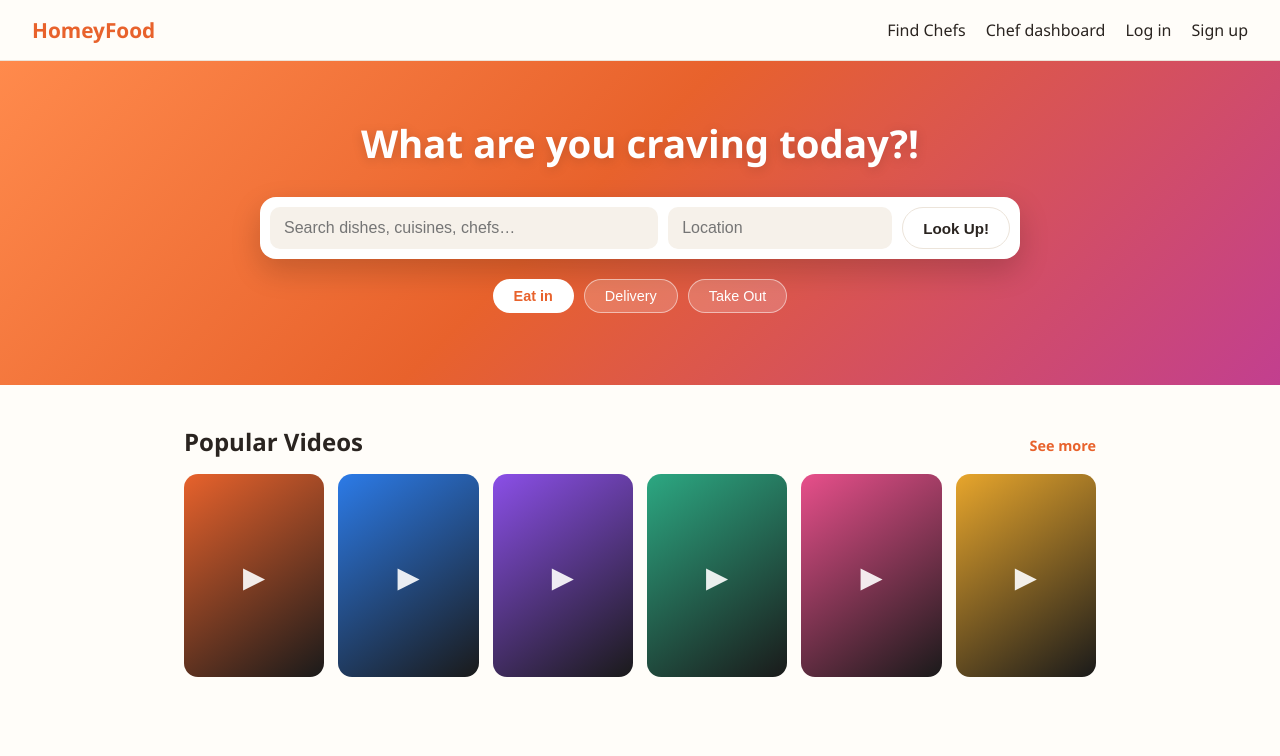
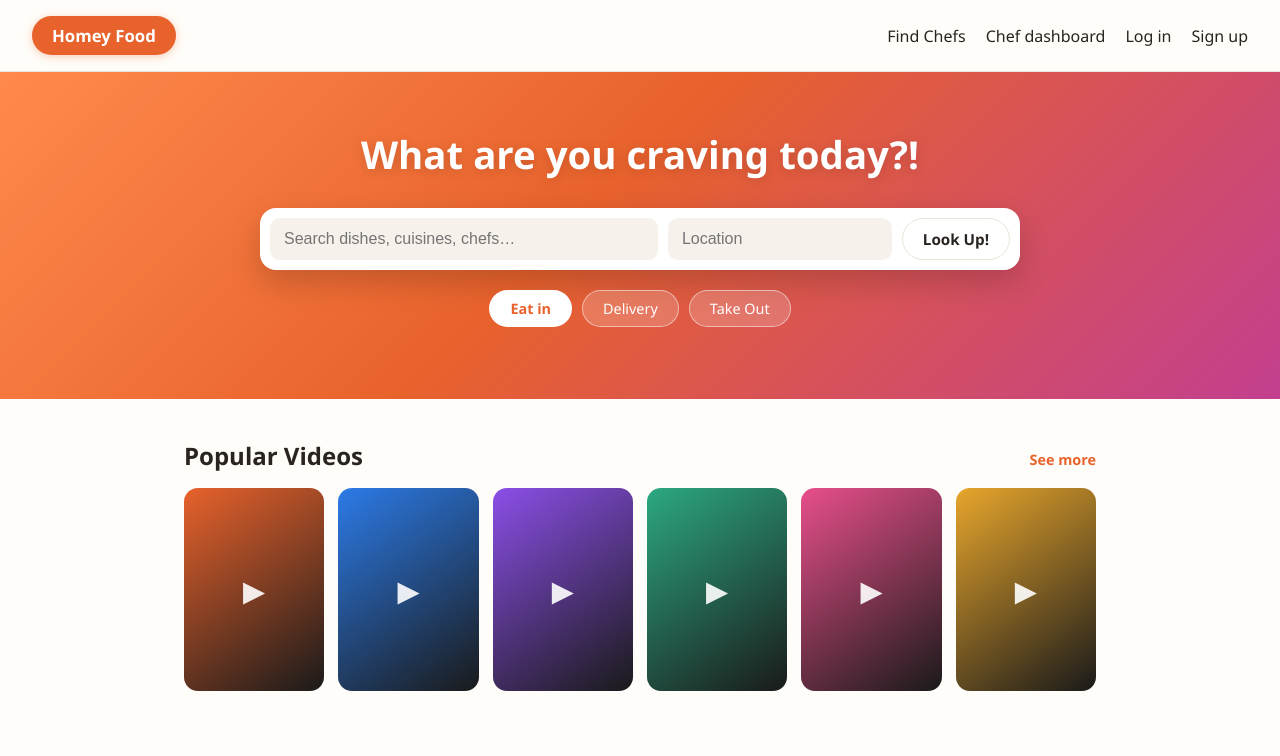
Before and after one commit to brownhippie/homeyfood, a React (Vite) app in the folder web/: page / in a window 1280 px wide. Shown: the top 756 px of the page. Built offline with nearby package versions, Linux system fonts and the light colour scheme; no server answers.

Commit message:
Match real brand treatment (orange pill-badge logo, per Bubble's actual button) and add motion polish: hover lift, press feedback, smooth nav dropdown, card/video hover, page fade-in

```diff
--- a/web/src/App.tsx
+++ b/web/src/App.tsx
@@ -20,8 +20,8 @@ function Nav() {
 
   return (
     <nav className="nav">
-      <Link className="brand" to="/" onClick={() => setOpen(false)}>
-        HomeyFood
+      <Link className="brand-badge" to="/" onClick={() => setOpen(false)}>
+        Homey Food
       </Link>
       <button
         className="nav-toggle"
--- a/web/src/index.css
+++ b/web/src/index.css
@@ -1,19 +1,41 @@
 :root {
   --orange: #e8622c;
+  --orange-dark: #cf5222;
+  --gold: #fab515;
   --bg: #fffdf9;
   --text: #2a2420;
   --muted: #8a8075;
   --border: #ece4da;
+  --ease: cubic-bezier(0.22, 1, 0.36, 1);
   font-family: 'Segoe UI', system-ui, sans-serif;
 }
 
 * { box-sizing: border-box; }
+
+html {
+  scroll-behavior: smooth;
+}
 
 html, body {
   margin: 0;
   background: var(--bg);
   color: var(--text);
   overflow-x: hidden;
+}
+
+a, button, input, select, textarea {
+  transition: background-color 0.18s var(--ease), color 0.18s var(--ease),
+    border-color 0.18s var(--ease), box-shadow 0.18s var(--ease), transform 0.12s var(--ease),
+    opacity 0.18s var(--ease);
+}
+
+a:focus-visible, button:focus-visible, input:focus-visible, select:focus-visible, textarea:focus-visible {
+  outline: 2px solid var(--orange);
+  outline-offset: 2px;
+}
+
+button {
+  font-family: inherit;
 }
 
 .nav {
@@ -47,11 +69,23 @@ html, body {
   background: var(--text);
 }
 
-.brand {
+.brand-badge {
+  display: inline-flex;
+  align-items: center;
   font-weight: 800;
-  font-size: 1.3rem;
-  color: var(--orange);
+  font-size: 1.05rem;
+  color: white;
+  background: var(--orange);
   text-decoration: none;
+  padding: 8px 20px;
+  border-radius: 999px;
+  box-shadow: 0 2px 8px rgba(232, 98, 44, 0.3);
+}
+
+.brand-badge:hover {
+  background: var(--orange-dark);
+  transform: translateY(-1px);
+  box-shadow: 0 4px 12px rgba(232, 98, 44, 0.4);
 }
 
 .nav-links {
@@ -63,6 +97,22 @@ html, body {
 .nav-links a {
   color: var(--text);
   text-decoration: none;
+  position: relative;
+}
+
+.nav-links a::after {
+  content: '';
+  position: absolute;
+  left: 0;
+  right: 100%;
+  bottom: -3px;
+  height: 2px;
+  background: var(--orange);
+  transition: right 0.22s var(--ease);
+}
+
+.nav-links a:hover::after {
+  right: 0;
 }
 
 @media (max-width: 860px) {
@@ -71,7 +121,7 @@ html, body {
   }
 
   .nav-links {
-    display: none;
+    display: flex;
     position: absolute;
     top: 100%;
     left: 0;
@@ -81,12 +131,29 @@ html, body {
     gap: 14px;
     background: var(--bg);
     border-bottom: 1px solid var(--border);
-    padding: 16px 32px 24px;
+    padding: 0 32px;
     z-index: 20;
+    max-height: 0;
+    overflow: hidden;
+    opacity: 0;
+    transition: max-height 0.28s var(--ease), opacity 0.2s var(--ease), padding 0.28s var(--ease);
   }
 
   .nav-links-open {
-    display: flex;
+    max-height: 320px;
+    opacity: 1;
+    padding: 16px 32px 24px;
+  }
+}
+
+@keyframes fade-in-up {
+  from {
+    opacity: 0;
+    transform: translateY(8px);
+  }
+  to {
+    opacity: 1;
+    transform: translateY(0);
   }
 }
 
@@ -94,6 +161,7 @@ html, body {
   max-width: 960px;
   margin: 0 auto;
   padding: 40px 24px;
+  animation: fade-in-up 0.35s var(--ease);
 }
 
 .page.narrow {
@@ -104,6 +172,7 @@ html, body {
   background: linear-gradient(135deg, #ff8a4c 0%, var(--orange) 45%, #c23f8f 100%);
   padding: 56px 24px 72px;
   color: white;
+  animation: fade-in-up 0.4s var(--ease);
   text-align: center;
 }
 
@@ -159,6 +228,11 @@ html, body {
   font-size: 1rem;
 }
 
+.btn-lookup:hover {
+  transform: translateY(-1px);
+  box-shadow: 0 4px 12px rgba(0, 0, 0, 0.25);
+}
+
 .mode-toggle {
   display: flex;
   gap: 10px;
@@ -175,6 +249,10 @@ html, body {
   border-radius: 999px;
   cursor: pointer;
   font-size: 0.9rem;
+}
+
+.mode-pill:hover {
+  background: rgba(255, 255, 255, 0.3);
 }
 
 .mode-pill-active {
@@ -217,11 +295,23 @@ html, body {
   display: flex;
   align-items: center;
   justify-content: center;
+  cursor: pointer;
+  transition: transform 0.22s var(--ease), box-shadow 0.22s var(--ease);
+}
+
+.video-thumb:hover {
+  transform: translateY(-4px) scale(1.02);
+  box-shadow: 0 10px 24px rgba(0, 0, 0, 0.18);
 }
 
 .play-icon {
   color: rgba(255, 255, 255, 0.9);
   font-size: 1.8rem;
+  transition: transform 0.22s var(--ease);
+}
+
+.video-thumb:hover .play-icon {
+  transform: scale(1.15);
 }
 
 .pillars-section {
@@ -240,14 +330,35 @@ html, body {
   font-size: 0.95rem;
 }
 
+.btn:hover {
+  transform: translateY(-1px);
+  box-shadow: 0 4px 10px rgba(0, 0, 0, 0.08);
+}
+
+.btn:active {
+  transform: translateY(0) scale(0.97);
+  box-shadow: none;
+}
+
 .btn-primary {
   background: var(--orange);
   color: white;
   border-color: var(--orange);
 }
 
+.btn-primary:hover {
+  background: var(--orange-dark);
+  border-color: var(--orange-dark);
+  box-shadow: 0 4px 14px rgba(232, 98, 44, 0.35);
+}
+
 .btn-ghost {
   background: transparent;
+}
+
+.btn-ghost:hover {
+  background: var(--border);
+  box-shadow: none;
 }
 
 .pillars {
@@ -369,6 +480,10 @@ html, body {
   line-height: 1;
 }
 
+.star-btn:hover {
+  transform: scale(1.2);
+}
+
 .booking-form label.hint {
   display: flex;
   flex-direction: column;
@@ -405,10 +520,21 @@ html, body {
   font-size: 0.85rem;
 }
 
+.chip:hover {
+  border-color: var(--orange);
+  color: var(--orange);
+}
+
 .chip-active {
   background: var(--orange);
   color: white;
   border-color: var(--orange);
+}
+
+.chip-active:hover {
+  color: white;
+  background: var(--orange-dark);
+  border-color: var(--orange-dark);
 }
 
 .listing-grid {
@@ -423,6 +549,12 @@ html, body {
   overflow: hidden;
   background: white;
   box-shadow: 0 1px 2px rgba(0, 0, 0, 0.04);
+  transition: transform 0.22s var(--ease), box-shadow 0.22s var(--ease);
+}
+
+.listing-card:hover {
+  transform: translateY(-3px);
+  box-shadow: 0 12px 24px rgba(0, 0, 0, 0.1);
 }
 
 .listing-thumb {
```
